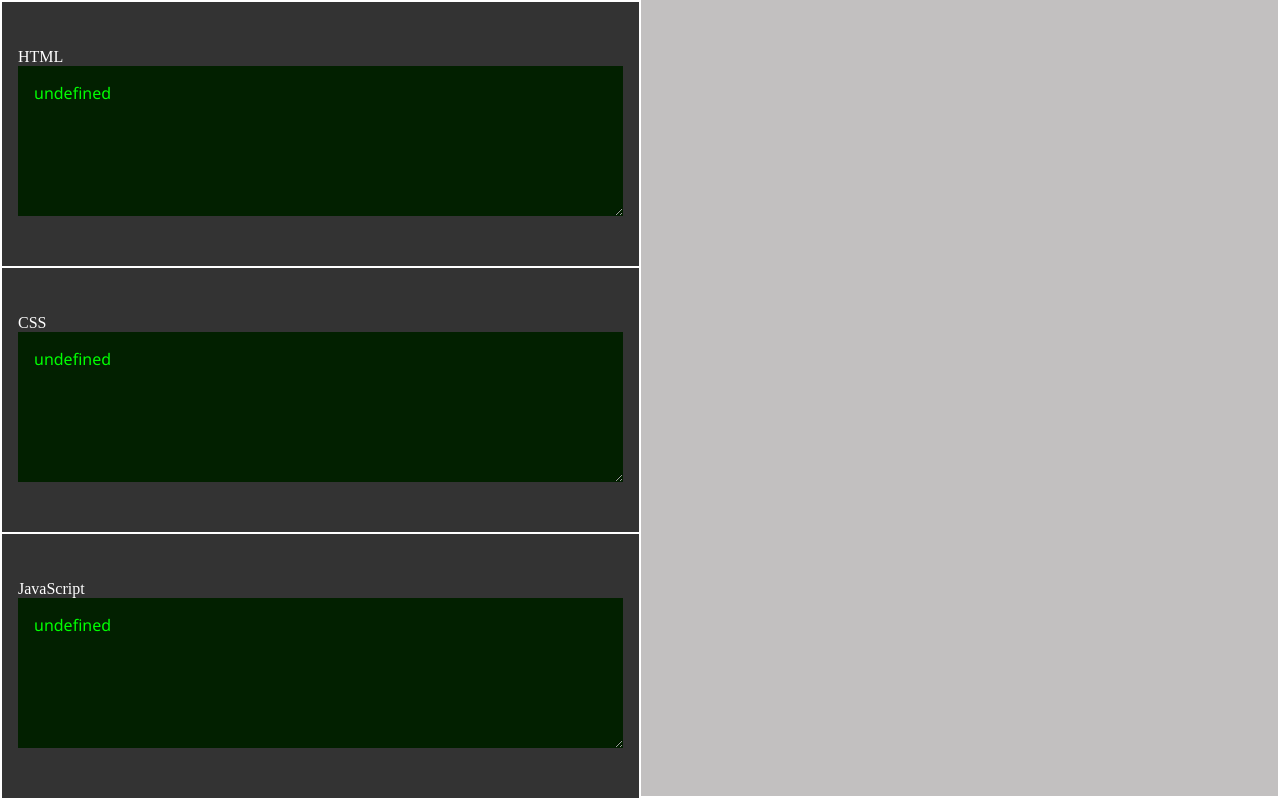
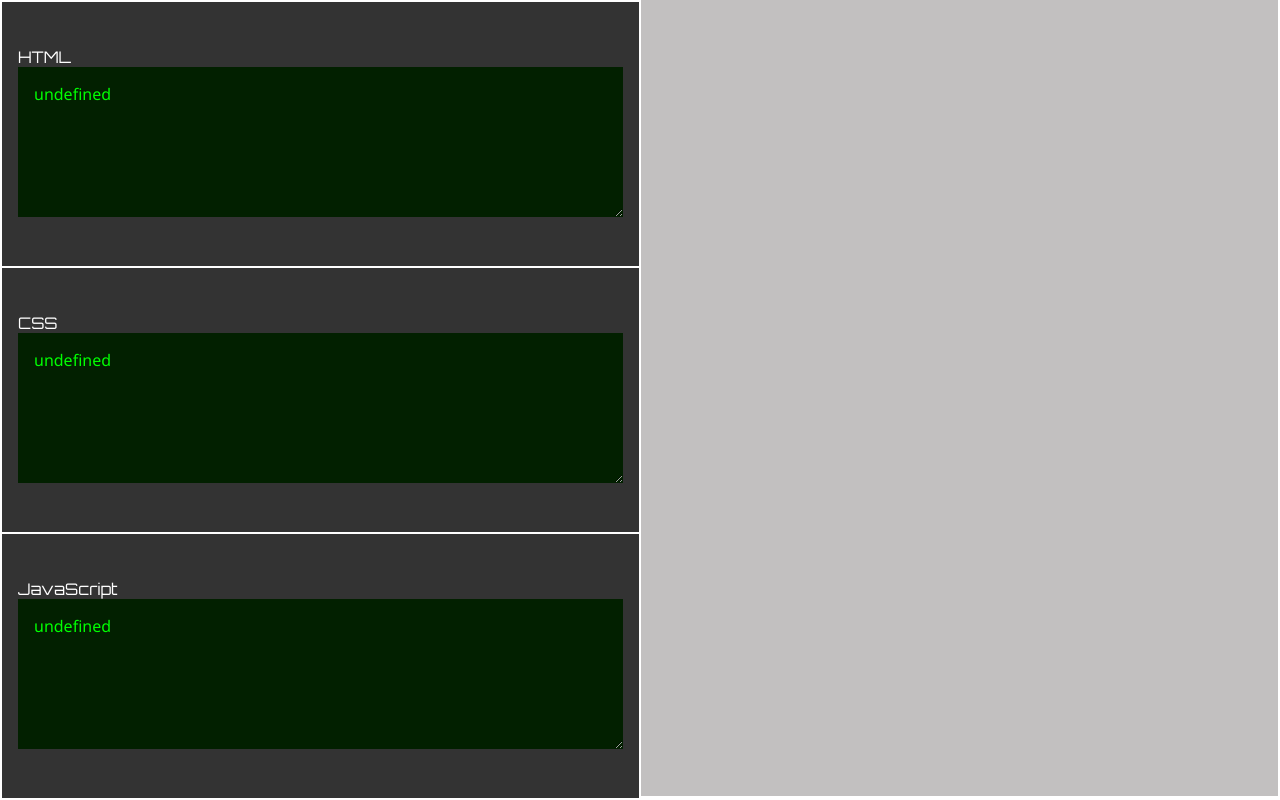
Before and after one commit to GH-satoshi/live-code-editor, a plain HTML site: page index.html in a window 1280 px wide. Drawn offline with Linux system fonts and the light colour scheme.

Commit message:
Update index.html

```diff
--- a/index.html
+++ b/index.html
@@ -6,11 +6,14 @@
     <meta name="viewport" content="width=device-width, initial-scale=1.0">
     <title>Live Code Editor</title>
 
+    <link href="https://fonts.googleapis.com/css2?family=Orbitron&display=swap" rel="stylesheet">
+
     <style>
         * {
             margin: 0;
             padding: 0;
             box-sizing: border-box;
+            font-family: 'Orbitron', sans-serif;
         }
         .container {
             width: 100vw;
```
